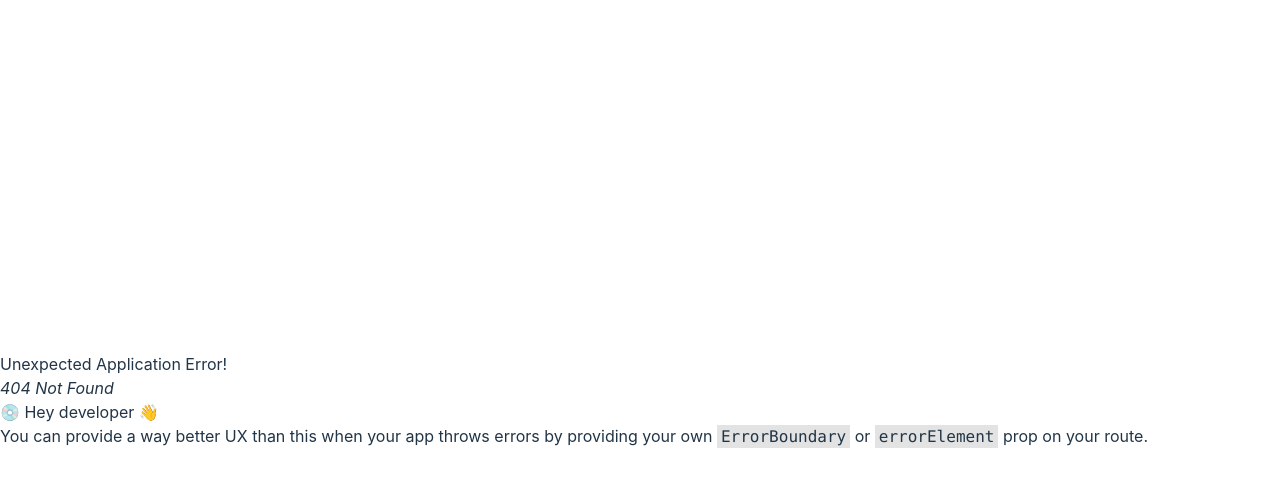
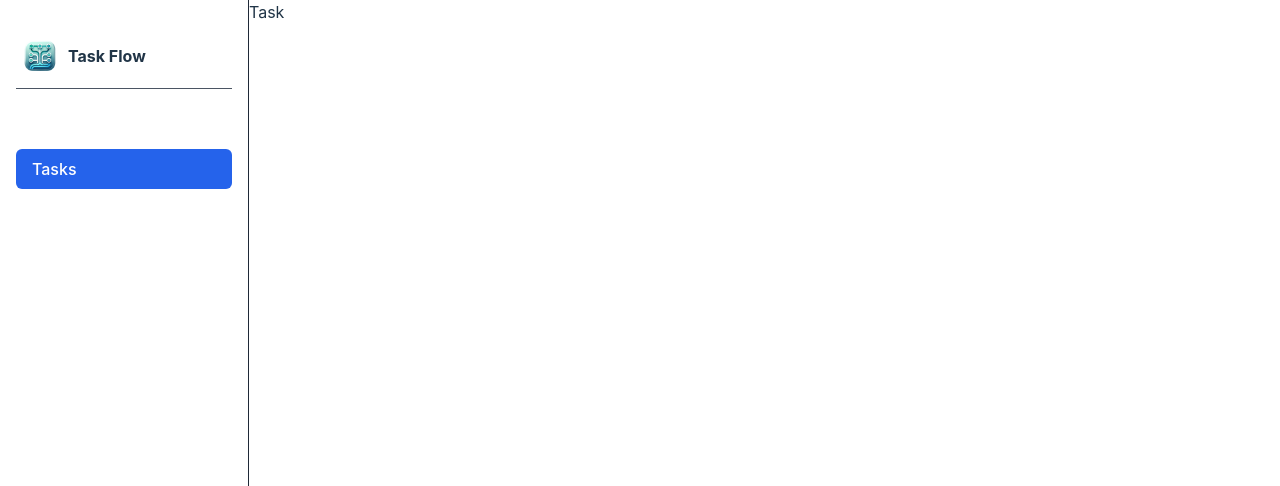
Before and after one commit to raiozohalan/task-flow, a React (Vite) app: page /Tasks in a window 1280 px wide. Before the commit this address had no page. Shown: the top 486 px of the page. Built offline with nearby package versions, Linux system fonts and the light colour scheme.

Commit message:
feat: Add Sidebar component and update routing structure

```diff
--- /dev/null
+++ b/src/components/Sidebar.tsx
@@ -0,0 +1,56 @@
+import { NavLink } from "react-router-dom";
+import classNames from "../utils/classNames";
+
+const SIDEBAR_LINKS: {
+  name: string;
+  path: string;
+}[] = [
+  {
+    name: "Home",
+    path: "/",
+  },
+  {
+    name: "Tasks",
+    path: "/Tasks",
+  },
+];
+
+const Sidebar = () => {
+  return (
+    <div
+      className={classNames(
+        "flex flex-col gap-y-2",
+        "w-[248px] px-4 py-8",
+        "divide-y-[1px] divide-gray-600"
+      )}
+    >
+      <div className="w-full flex gap-1 items-center justify-start">
+        <img
+          src="/assets/task-flow.png"
+          alt="Task Flow"
+          className="w-12 h-12"
+        />
+        <h2 className="font-bold">Task Flow</h2>
+      </div>
+      <div className="flex flex-col gap-1 pt-4">
+        {SIDEBAR_LINKS.map((link) => (
+          <NavLink
+            to={link?.path}
+            key={link?.path}
+            className={({ isActive }) =>
+              classNames(
+                "w-full px-4 py-2 rounded-md text-white",
+                isActive ? "bg-blue-600" : "bg-transparent",
+                "hover:bg-blue-500 hover:text-white"
+              )
+            }
+          >
+            {link?.name}
+          </NavLink>
+        ))}
+      </div>
+    </div>
+  );
+};
+
+export default Sidebar;
--- a/src/main.tsx
+++ b/src/main.tsx
@@ -2,7 +2,7 @@ import './index.css'
 import { StrictMode } from 'react'
 import { createRoot } from 'react-dom/client'
 import { RouterProvider } from 'react-router-dom'
-import { router } from './pages/routes'
+import { router } from './routes/'
 
 createRoot(document.getElementById('root')!).render(
   <StrictMode>
--- /dev/null
+++ b/src/routes/RootLayout.tsx
@@ -0,0 +1,16 @@
+import { Outlet } from "react-router-dom"
+import Sidebar from "../components/Sidebar"
+import classNames from "../utils/classNames"
+
+const RootLayout = () => {
+  return (
+    <div className={classNames("w-screen h-screen","flex divide-x-[1px] divide-gray-800")}>
+      <Sidebar/>
+      <div className="flex-1">
+        <Outlet/>
+      </div>
+    </div>
+  )
+}
+
+export default RootLayout
--- /dev/null
+++ b/src/routes/index.tsx
@@ -0,0 +1,23 @@
+import { createBrowserRouter } from "react-router-dom";
+import HomePage from "./sub-routes/Home";
+import RootLayout from "./RootLayout";
+import Task from "./sub-routes/Task";
+
+export const router = createBrowserRouter([
+  {
+    path: "/",
+    element: <RootLayout />,
+    children: [
+      {
+        element: <HomePage />,
+        index: true
+      },
+      {
+        path: "/tasks",
+        element: <Task />
+      }
+    ]
+  },
+]);
+
+console.log(">>>router",router)
--- /dev/null
+++ b/src/routes/sub-routes/Task.tsx
@@ -0,0 +1,7 @@
+const Task = () => {
+  return (
+    <div>Task</div>
+  )
+}
+
+export default Task
```
Also changed, not shown: src/pages/routes.tsx (deleted, +0 -9 lines), src/routes/sub-routes/Home.tsx (renamed from src/pages/Home.tsx).
